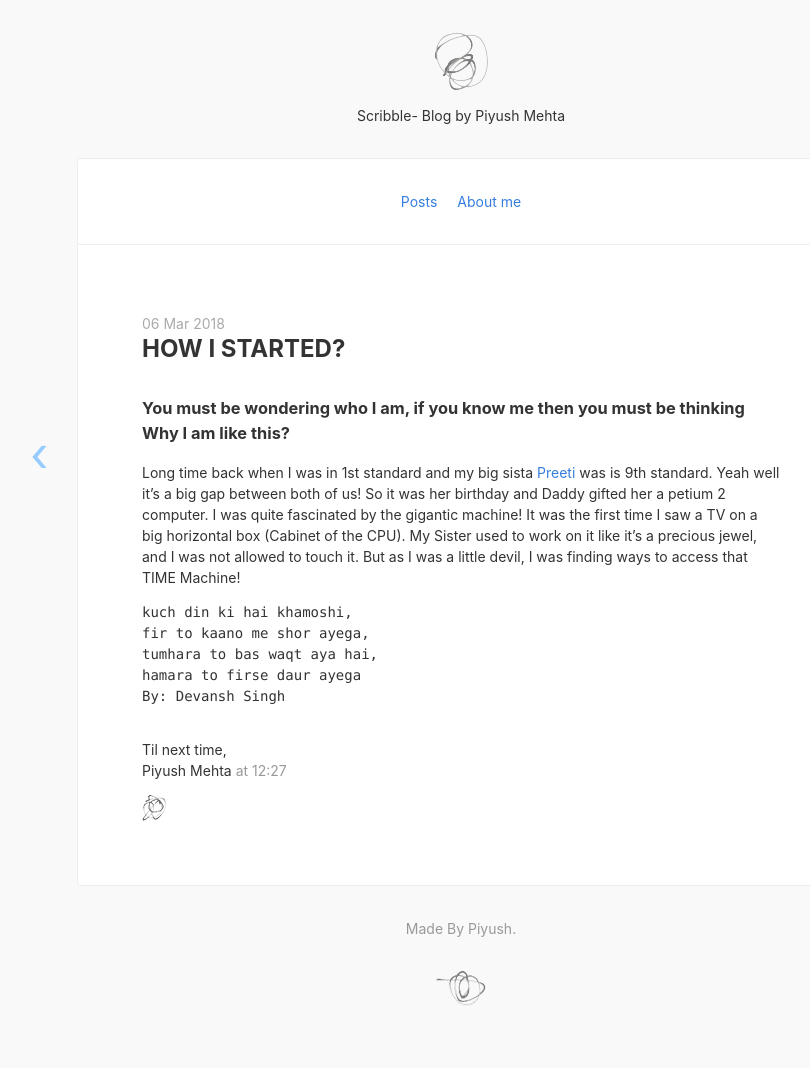
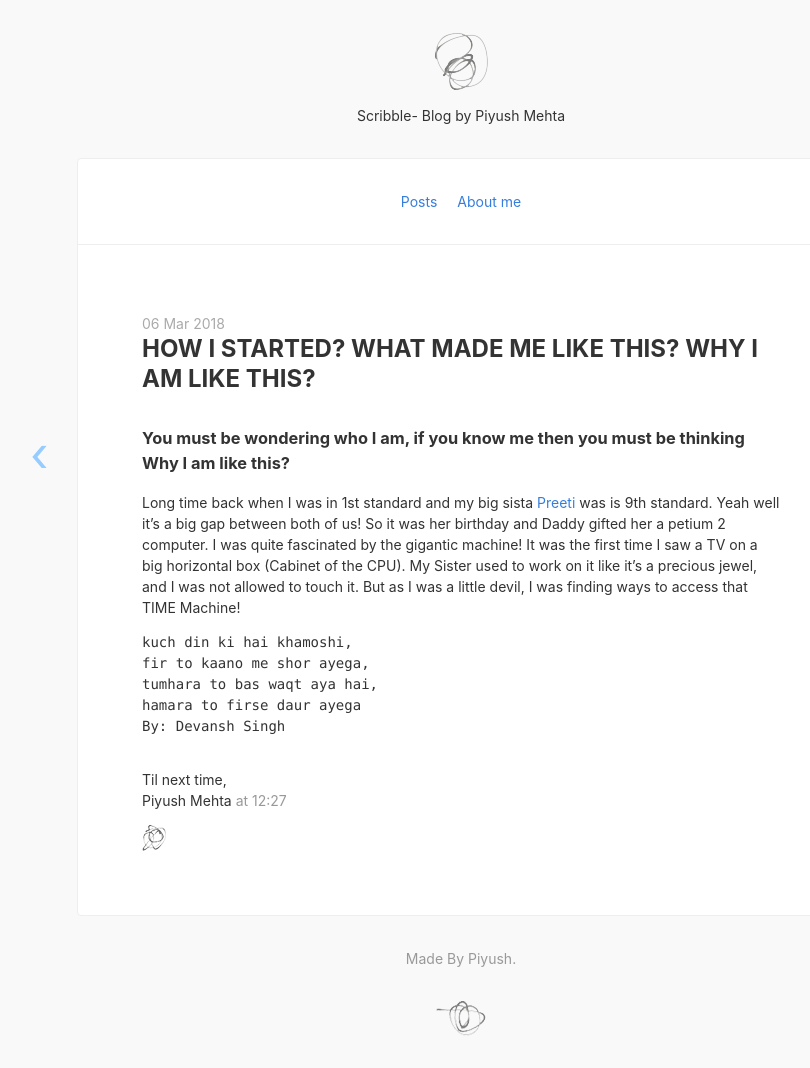
Before and after one commit to piyush97/Blog, a Jekyll site: the page built from _posts/2018-03-06-How.md, in a window 1280 px wide. Shown: the whole page, without its empty margins (179-989 px from the left). Built offline with Jekyll 4.4.1, drawn with Linux system fonts in a browser that asks for light colours; nearby versions of some CDN libraries; before the commit the page ends 1038 px from its top, so only the background shows below that.

Commit message:
Update 2018-03-06-How.md

```diff
--- a/_posts/2018-03-06-How.md
+++ b/_posts/2018-03-06-How.md
@@ -1,5 +1,5 @@
 ---
-title: How I started?
+title: How I started? What made me like this? Why I am like this?
 date: 2018-03-06 12:27:31
 ---
 ### You must be wondering who I am, if you know me then you must be thinking Why I am like this?
```
